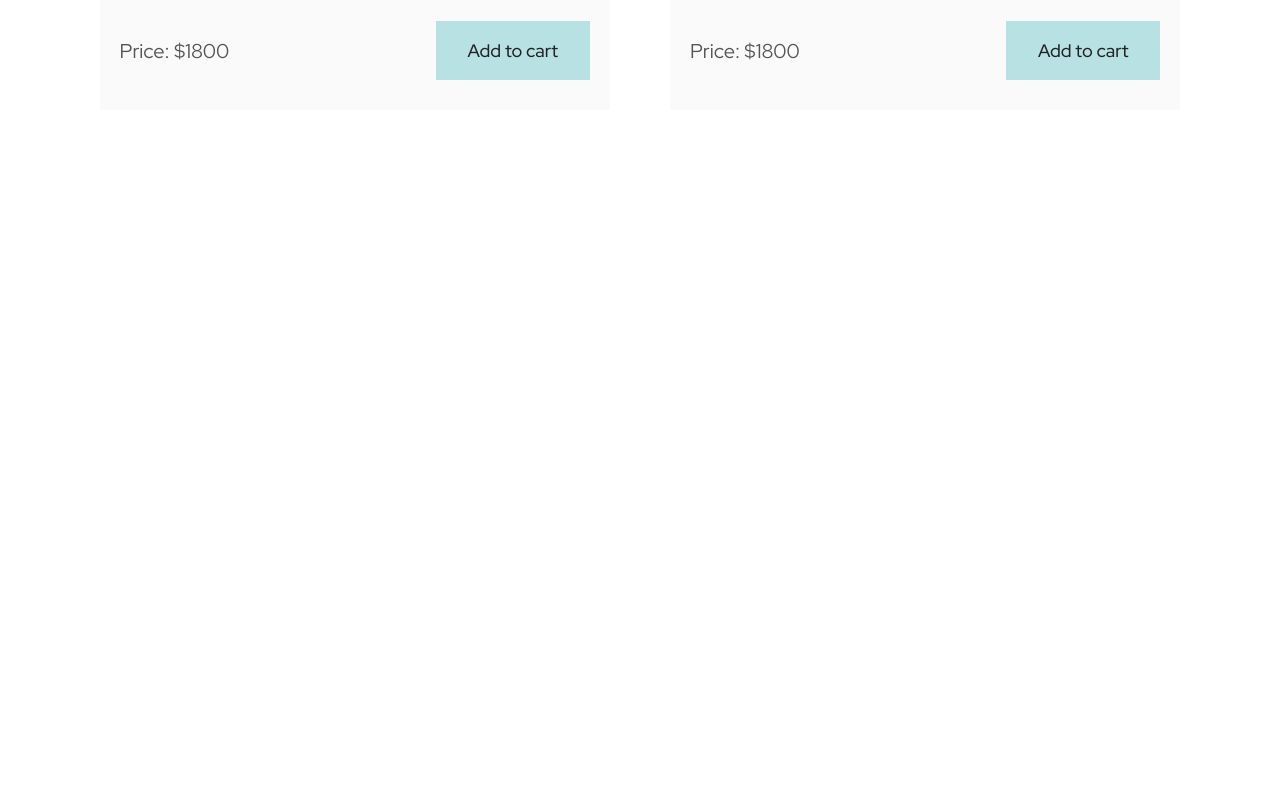
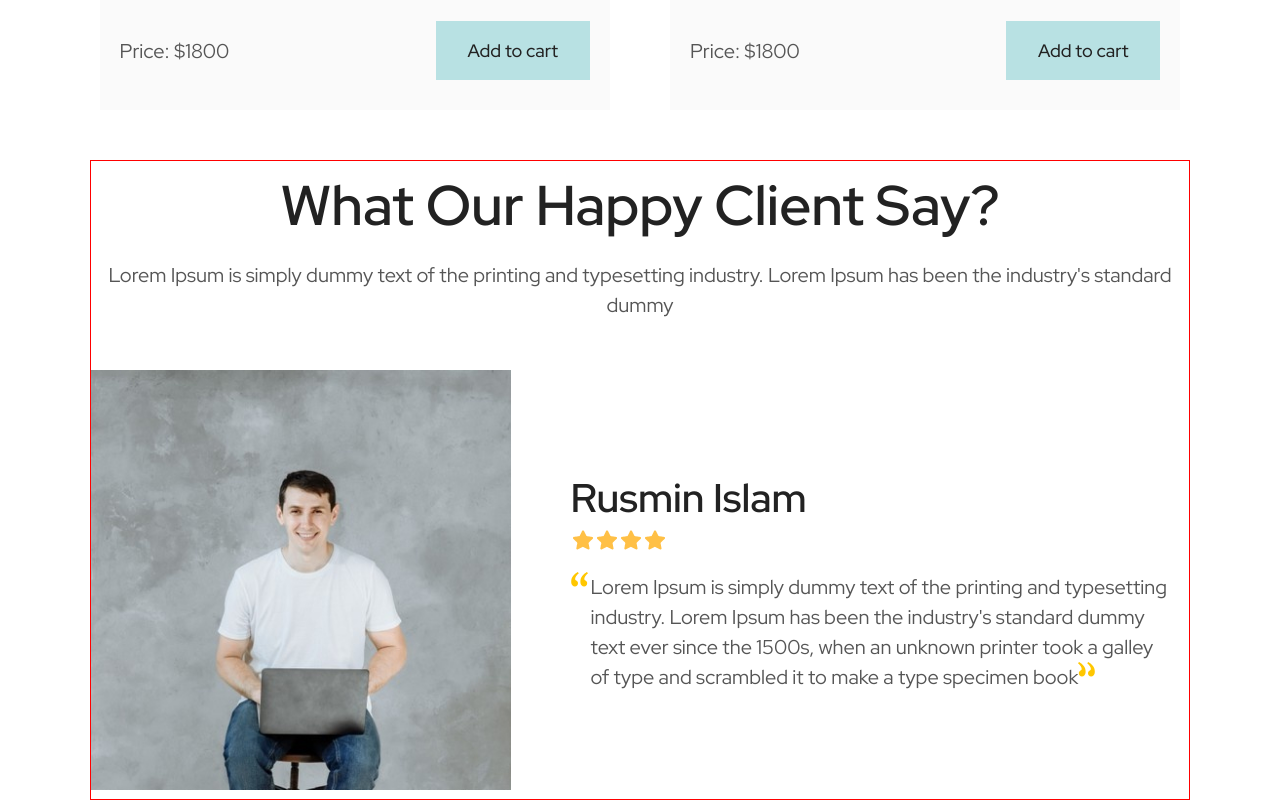
Before and after one commit to RehkMansa/furniture-shop, a React (Create React App) app: page / in a window 1280 px wide. Shown: the part 3697-4497 px from the top of the page. Before the commit the page ends 3857 px from the top, so only its background shows below. Built offline with nearby package versions, Linux system fonts and the light colour scheme.

Commit message:
added styles

```diff
--- a/src/components/HomePage.jsx
+++ b/src/components/HomePage.jsx
@@ -3,7 +3,8 @@ import FeaturedSection from './FeaturedSection';
 import HeroSection from './HeroSection';
 import MiddleSection from './MiddleSection';
 import PartnersSection from './PartnersSection';
-import ShopSection from './ShopSection'
+import ShopSection from './ShopSection';
+import Testimonials from './Testimonials';
 
 const Wrapper = styled.div`
   .image-wrapper {
@@ -27,6 +28,7 @@ const HomePage = () => {
       <FeaturedSection />
       <MiddleSection />
       <ShopSection />
+      <Testimonials />
     </Wrapper>
   );
 };
--- a/src/components/Testimonials.jsx
+++ b/src/components/Testimonials.jsx
@@ -1,12 +1,71 @@
 import styled from 'styled-components';
 
-const Wrapper = styled.div``;
+const Wrapper = styled.div`
+  display: flex;
+  flex-direction: column;
+  align-items: center;
+  justify-content: center;
+  min-height: 80vh;
+  border: 1px solid red;
+`;
 
-const Header = styled.div``;
+const Header = styled.div`
+  text-align: center;
+  margin-bottom: 50px;
 
-const TestimonialWrap = styled.div``;
+  h2 {
+    font-size: 56px;
+    margin-bottom: 20px;
+    line-height: 70px;
+  }
+`;
 
-const TestimonialSingle = styled.div``;
+const TestimonialWrap = styled.div`
+  display: flex;
+  gap: 60px;
+  align-items: center;
+  justify-content: center;
+  .image-left {
+    width: 420px;
+    height: 420px;
+  }
+`;
+
+const TestimonialSingle = styled.div`
+  h3 {
+    font-size: 40px;
+  }
+  .header {
+    .ratings {
+      display: flex;
+      align-items: center;
+    }
+  }
+
+  .content {
+    margin-top: 20px;
+    position: relative;
+    padding: 0 20px;
+    &:before {
+      position: absolute;
+      content: '';
+      background-image: url(/images/quotation.svg);
+      height: 15px;
+      width: 17px;
+      display: block;
+      left: 0;
+      transform: scaleX(-1);
+    }
+
+    .quotation-end {
+      background-image: url(/images/quotation.svg);
+      height: 15px;
+      width: 17px;
+      position: absolute;
+      display: inline-block;
+    }
+  }
+`;
 
 const Testimonials = () => {
   return (
@@ -19,23 +78,25 @@ const Testimonials = () => {
         </p>
       </Header>
       <TestimonialWrap>
-        <img src="/images/man.jpg" alt="man on chair" />
+        <img className="image-left" src="/images/man.jpg" alt="man on chair" />
         <TestimonialSingle>
           <div className="header">
             <h3>Rusmin Islam</h3>
             <div className="ratings">
-              5<img src="/images/star.png" alt="star" />
+              <img src="/images/star.png" alt="star" />
+              <img src="/images/star.png" alt="star" />
+              <img src="/images/star.png" alt="star" />
+              <img src="/images/star.png" alt="star" />
             </div>
           </div>
           <div className="content">
-            <span>"</span>
             <p>
               Lorem Ipsum is simply dummy text of the printing and typesetting
               industry. Lorem Ipsum has been the industry's standard dummy text
               ever since the 1500s, when an unknown printer took a galley of
               type and scrambled it to make a type specimen book
+              <span className="quotation-end"></span>
             </p>
-            <span>"</span>
           </div>
         </TestimonialSingle>
       </TestimonialWrap>
```
Also changed, not shown: public/images/quotation.svg (added), public/images/star.png (renamed from public/images/Star.png).
